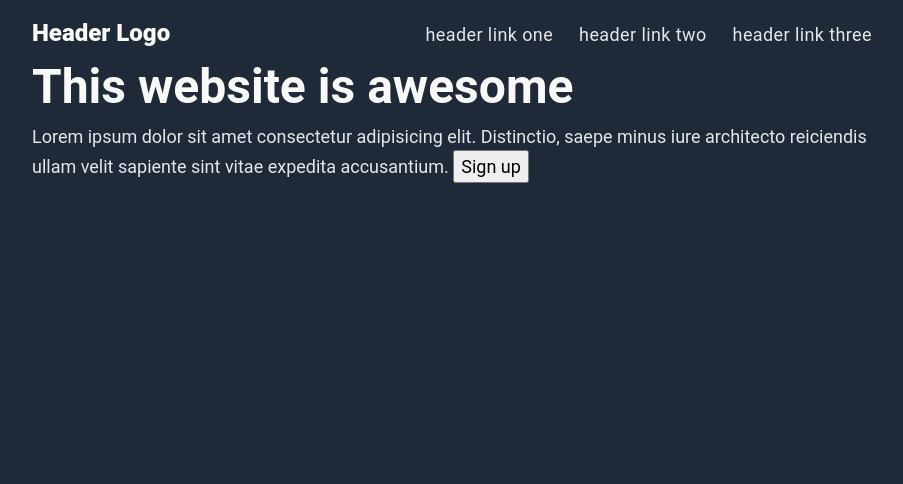
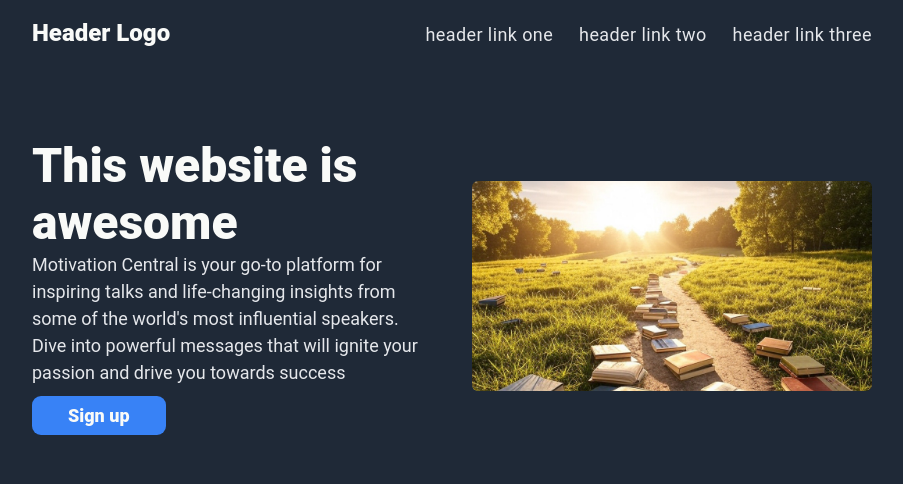
Before and after one commit to d2038-dev/landing-page, a plain HTML site: page index.html in a window 1280 px wide. Shown: the whole page, without its empty margins (188-1091 px from the left). Drawn offline with Linux system fonts and the light colour scheme.

Commit message:
feat: add hero section to landing page
introduce a hero section with an image and updated text content to
enhance the landing page's visual appeal and messaging.

- added 'images/path.jpg' for the hero image.
- updated 'index.html' to include the hero section structure and
content.
- modified 'style.css' to style the hero section elements.

```diff
--- a/index.html
+++ b/index.html
@@ -21,13 +21,16 @@
           <div class="text-container">
             <h1 class="heading">This website is awesome</h1>
             <p class="text">
-              Lorem ipsum dolor sit amet consectetur adipisicing elit.
-              Distinctio, saepe minus iure architecto reiciendis ullam velit
-              sapiente sint vitae expedita accusantium.
-              <button class="btn">Sign up</button>
+              Motivation Central is your go-to platform for inspiring talks and
+              life-changing insights from some of the world's most influential
+              speakers. Dive into powerful messages that will ignite your
+              passion and drive you towards success
             </p>
+            <button class="btn">Sign up</button>
           </div>
-          <img src="" alt="" class="main-image" />
+          <div class="image-wrapper">
+            <img src="./images/path.jpg" alt="" class="main-image" />
+          </div>
         </div>
       </div>
     </div>
--- a/style.css
+++ b/style.css
@@ -14,6 +14,11 @@ body {
   line-height: 1.5;
 }
 
+img {
+    display: block;
+    max-width: 100%;
+}
+
 button {
   font: inherit;
 }
@@ -21,17 +26,18 @@ button {
 .section-1 {
   padding: 15px 220px 30px;
   color: #f9faf8;
-  font-weight: 900;
 }
 
 .nav {
   display: flex;
   justify-content: space-between;
   align-items: baseline;
+  margin-bottom: 40px;
 }
 
 .logo {
   font-size: 24px;
+  font-weight: 900;
 }
 
 .links a,
@@ -52,4 +58,42 @@ button {
 
 .heading {
   font-size: 48px;
+  font-weight: 900;
+  line-height: normal;
 }
+
+.content {
+    display: flex;
+}
+
+.text-container,
+.image-wrapper {
+    flex: 1;
+}
+
+.text-container {
+    padding-right: 40px;
+    display: flex;
+    flex-direction: column;
+    justify-content: center;
+    align-items: flex-start;
+}
+
+.btn {
+    margin-top: 10px;
+    padding: 6px 36px;
+    border-radius: 9px;
+    border: none;
+    background-color: #3882f6;
+    color: #f9faf8;
+    font-weight: 900;
+    font-size: 18px;
+}
+
+.image-wrapper {
+    padding-top: 90px;
+}
+
+.main-image {
+    clip-path: inset(0 0 90px 0 round 6px);
+}
```
Also changed, not shown: images/path.jpg (added).
